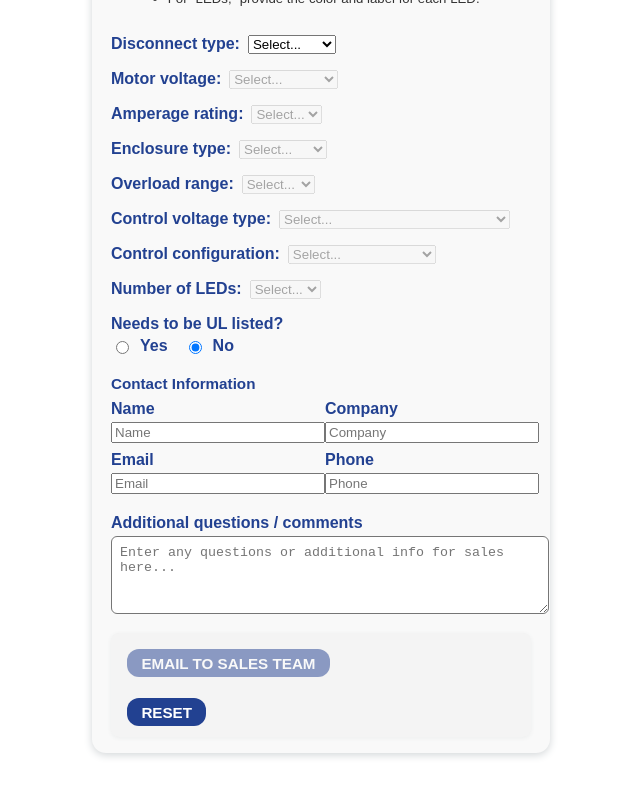
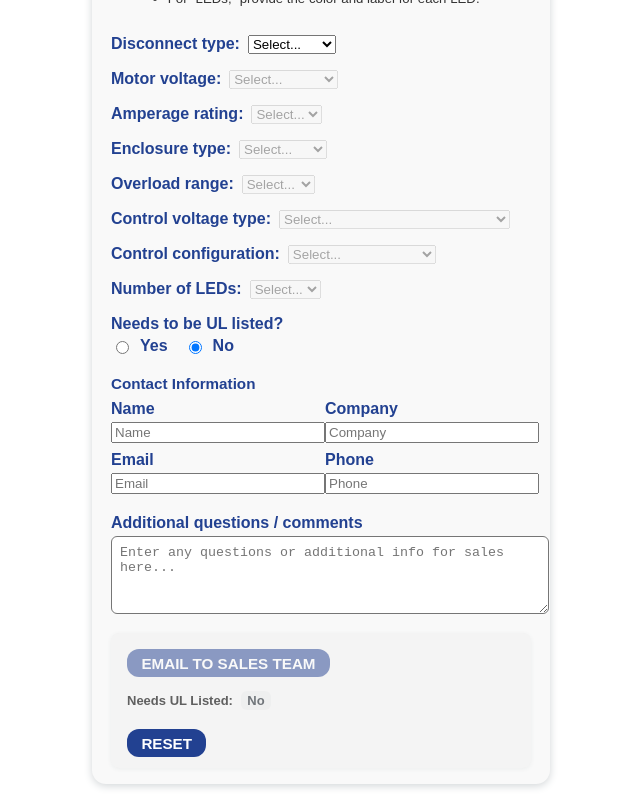
Before and after one commit to BlazerElectric/starter-configurator, a React (Create React App) app: page / in a window 1280 px wide. Shown: the part 438-1238 px from the top of the page, without its empty margins (319-959 px from the left). Before the commit the page ends 1207 px from the top, so only its background shows below. Built offline with nearby package versions, Linux system fonts and the light colour scheme.

Commit message:
UI: Summary - style UL Yes/No display; add UL badges in CSS

```diff
--- a/src/brand.css
+++ b/src/brand.css
@@ -97,6 +97,21 @@ button:hover, input[type="button"]:hover, input[type="submit"]:hover, input[type
   border-radius: 4px;
 }
 
+.summary .ul-yes {
+  color: #1b7a2f;
+  font-weight: 700;
+  background: rgba(27,122,47,0.06);
+  padding: 0.12rem 0.4rem;
+  border-radius: 6px;
+}
+.summary .ul-no {
+  color: #70757a;
+  font-weight: 600;
+  background: rgba(112,117,122,0.04);
+  padding: 0.12rem 0.4rem;
+  border-radius: 6px;
+}
+
 @media (max-width: 700px) {
   .configurator-container {
     padding: 0.5rem;
--- a/src/components/Summary.js
+++ b/src/components/Summary.js
@@ -2,7 +2,7 @@ import React from 'react';
 
 
 
-function Summary({ sku, onEmail, onReset, externalVoltage, ledInfo, contact, sendDisabled, attemptedSend, comments }) {
+function Summary({ sku, onEmail, onReset, externalVoltage, ledInfo, contact, sendDisabled, attemptedSend, comments, needsUL }) {
   return (
     <div className="summary">
       {sku && (
@@ -30,6 +30,12 @@ function Summary({ sku, onEmail, onReset, externalVoltage, ledInfo, contact, sen
           <strong>Contact Info:</strong>
           <div>{contact.name}{contact.company && ` — ${contact.company}`}</div>
           <div>{contact.email}{contact.phone && ` — ${contact.phone}`}</div>
+        </div>
+      )}
+      {typeof needsUL !== 'undefined' && (
+        <div style={{ marginTop: '1rem' }}>
+          <strong>Needs UL Listed:</strong>
+          <span style={{ marginLeft: '0.5rem' }} className={needsUL ? 'ul-yes' : 'ul-no'}>{needsUL ? 'Yes' : 'No'}</span>
         </div>
       )}
       {typeof comments !== 'undefined' && comments && comments.trim() && (
```
